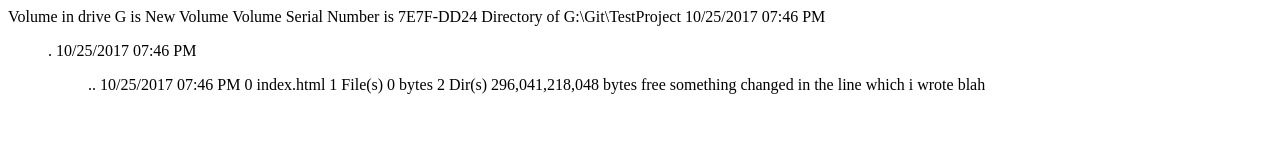
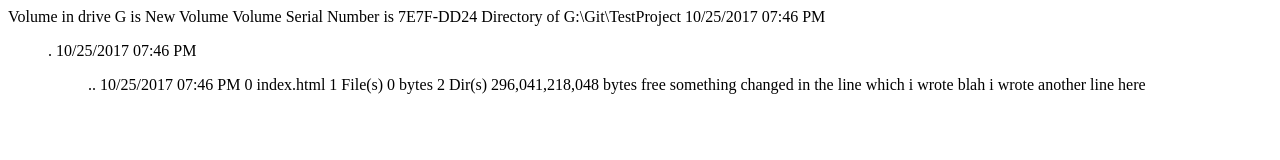
Before and after one commit to sayyadbhasha/Test, a plain HTML site: page index.html in a window 1280 px wide. Drawn offline with Linux system fonts and the light colour scheme.

Commit message:
i wrote another line

```diff
--- a/index.html
+++ b/index.html
@@ -9,3 +9,4 @@
                1 File(s)              0 bytes
                2 Dir(s)  296,041,218,048 bytes free
 something changed in the line which i wrote blah
+i wrote another line here
```
